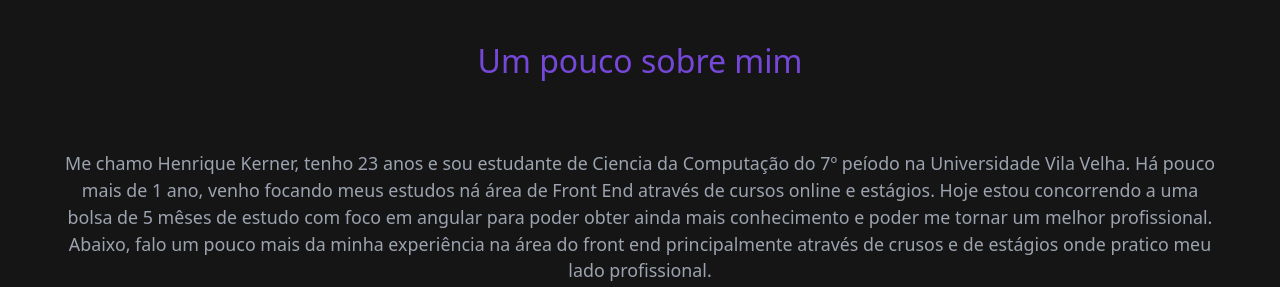
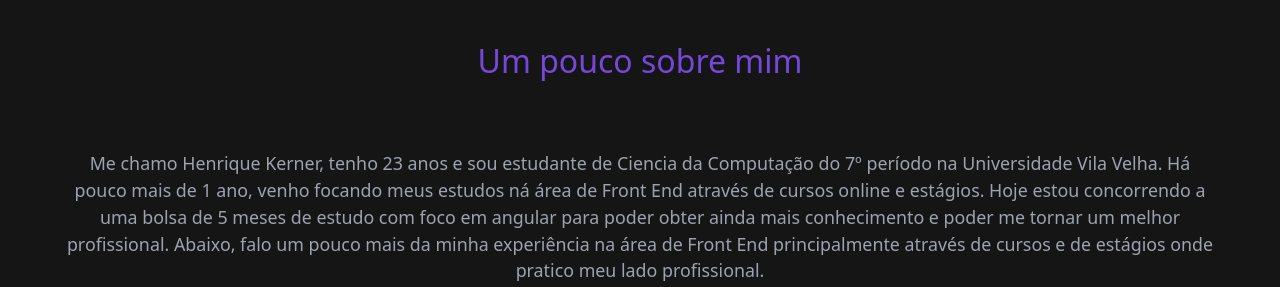
Before and after one commit to kernerhenrique/portifolio, a plain HTML site: page index.html in a window 1280 px wide. Shown: the part 672-959 px from the top of the page. Drawn offline with nearby package versions, Linux system fonts and the light colour scheme; a script that the page names is missing.

Commit message:
Update index.html

```diff
--- a/index.html
+++ b/index.html
@@ -64,12 +64,12 @@
     <div class="row">
       <h2 class="about-title">Um pouco sobre mim</h2>
       <p class="about-text">Me chamo Henrique Kerner, tenho 23 anos e sou estudante de Ciencia da Computação do 7º
-        peíodo na Universidade Vila Velha. Há pouco mais de
+        período na Universidade Vila Velha. Há pouco mais de
         1 ano, venho focando meus estudos ná área de Front End através de cursos online e estágios. Hoje estou
-        concorrendo a uma bolsa de 5 mêses de estudo
+        concorrendo a uma bolsa de 5 meses de estudo
         com foco em angular para poder obter ainda mais conhecimento e poder me tornar um melhor profissional.
-        Abaixo, falo um pouco mais da minha experiência na área do front end
-        principalmente através de crusos e de estágios onde pratico meu lado profissional.
+        Abaixo, falo um pouco mais da minha experiência na área de Front End
+        principalmente através de cursos e de estágios onde pratico meu lado profissional.
       </p>
     </div>
   </section>
```
